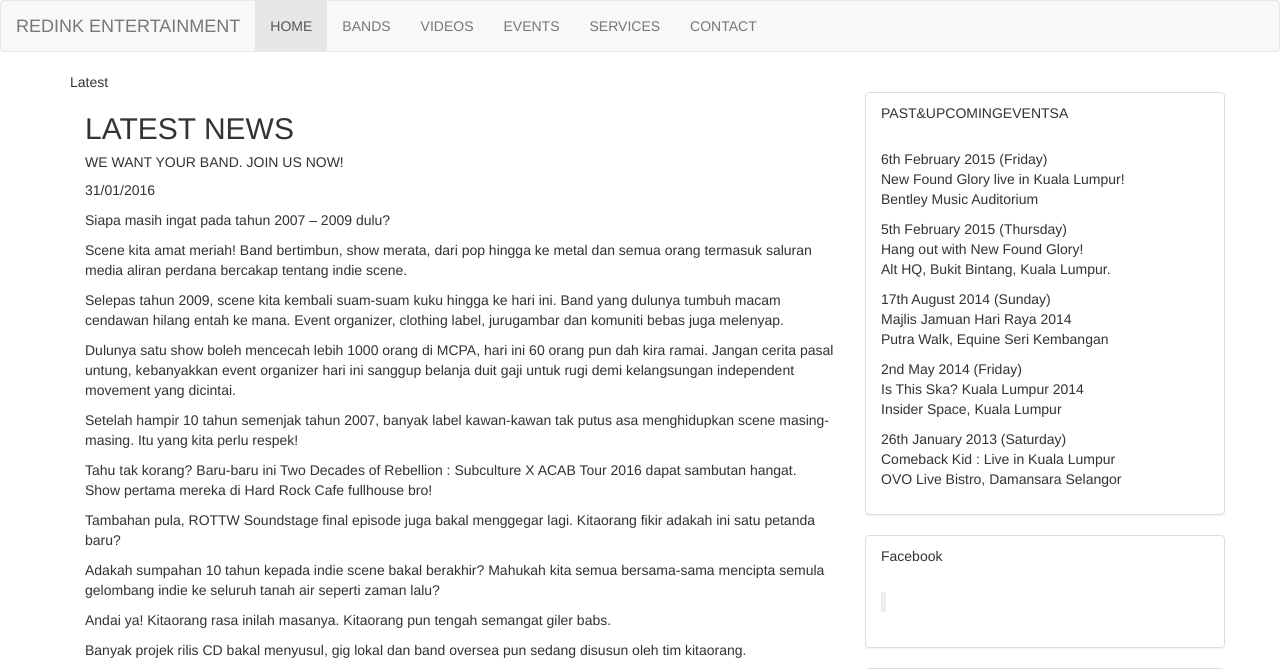
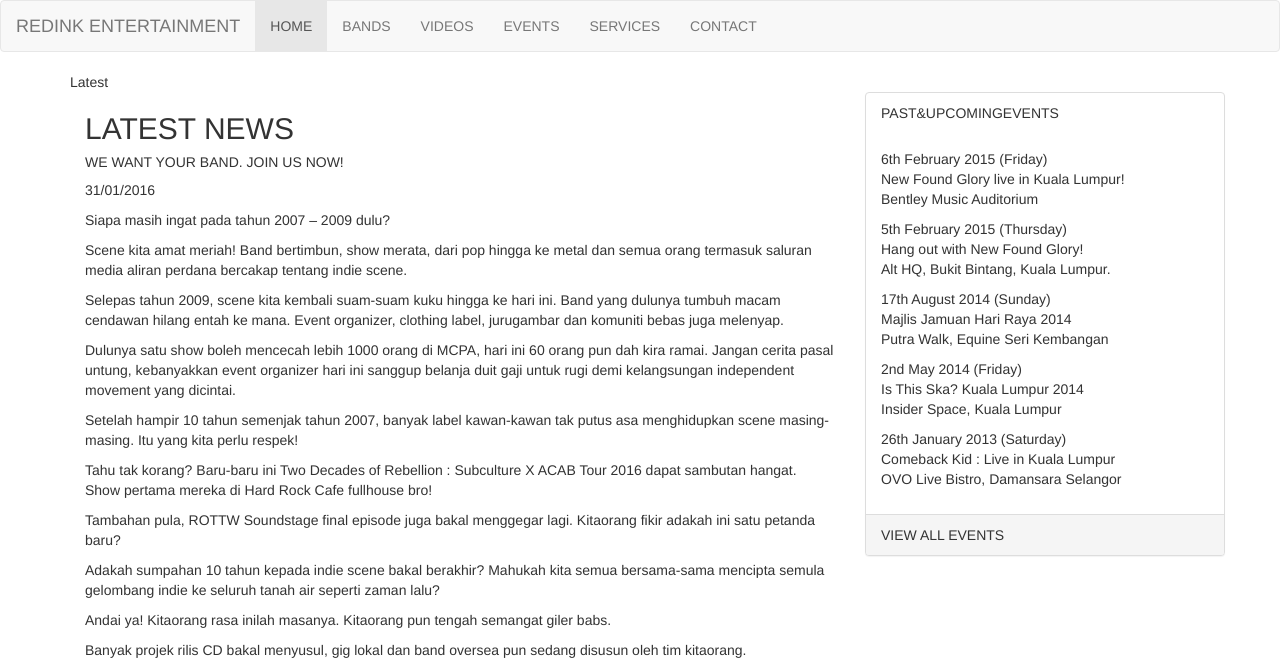
Before and after one commit to garrattj/red-ink-project, a PHP site: page / in a window 1280 px wide. Shown: the top 669 px of the page. Run offline with PHP 8.4, Linux system fonts and the light colour scheme.

Commit message:
started adding right aside content

```diff
--- a/_includes/right-aside.php
+++ b/_includes/right-aside.php
@@ -1,32 +1,15 @@
 <div class="col-md-4 max-margin-top">
 	<div class="panel panel-default">
 		<div id="panelhead">
-			<div class="panel-heading">PAST&UPCOMINGEVENTSA</div>
+			<div class="panel-heading">PAST&UPCOMINGEVENTS</div>
 		</div>
-			<div class="panel-body">
-				<p>6th February 2015 (Friday) <br> New Found Glory live in Kuala Lumpur! <br> Bentley Music Auditorium</p>
-				<p>5th February 2015 (Thursday)<br> Hang out with New Found Glory!<br> Alt HQ, Bukit Bintang, Kuala Lumpur.</p>
-				<p>17th August 2014 (Sunday) <br> Majlis Jamuan Hari Raya 2014 <br> Putra Walk, Equine Seri Kembangan</p>
-				<p>2nd May 2014 (Friday) <br> Is This Ska? Kuala Lumpur 2014 <br> Insider Space, Kuala Lumpur </p>
-				<p>26th January 2013 (Saturday) <br> Comeback Kid : Live in Kuala Lumpur <br> OVO Live Bistro, Damansara Selangor</p>
-
-
-			</div>
-	</div>
-
-	<div class="panel panel-default">
-		<div id="panelhead">
-			<div class="panel-heading">Facebook</div>
+		<div class="panel-body">
+			<p>6th February 2015 (Friday) <br> New Found Glory live in Kuala Lumpur! <br> Bentley Music Auditorium</p>
+			<p>5th February 2015 (Thursday)<br> Hang out with New Found Glory!<br> Alt HQ, Bukit Bintang, Kuala Lumpur.</p>
+			<p>17th August 2014 (Sunday) <br> Majlis Jamuan Hari Raya 2014 <br> Putra Walk, Equine Seri Kembangan</p>
+			<p>2nd May 2014 (Friday) <br> Is This Ska? Kuala Lumpur 2014 <br> Insider Space, Kuala Lumpur </p>
+			<p>26th January 2013 (Saturday) <br> Comeback Kid : Live in Kuala Lumpur <br> OVO Live Bistro, Damansara Selangor</p>
 		</div>
-			<div class="panel-body">
-				<div class="fb-page" data-href="https://www.facebook.com/pakenhamsilverbacks" data-tabs="timeline" data-width="300" data-height="500" data-small-header="false" data-adapt-container-width="true" data-hide-cover="false" data-show-facepile="true"><div class="fb-xfbml-parse-ignore"><blockquote cite="https://www.facebook.com/pakenhamsilverbacks"><a href="https://www.facebook.com/pakenhamsilverbacks"></a></blockquote></div></div>
-			</div>
-	</div>
-
-	<div class="panel panel-default">
-		<div class="panel-body">
-			<img src="assets/images/dest/silverbacks-logo-big.jpg" width="250px" height="250px">
-			<figcaption class="wp-caption-text">Gridiron Pakenham Silverbacks</figcaption>
-		</div>
+		<div class="panel-footer">VIEW ALL EVENTS</div>
 	</div>
 </div>
```
